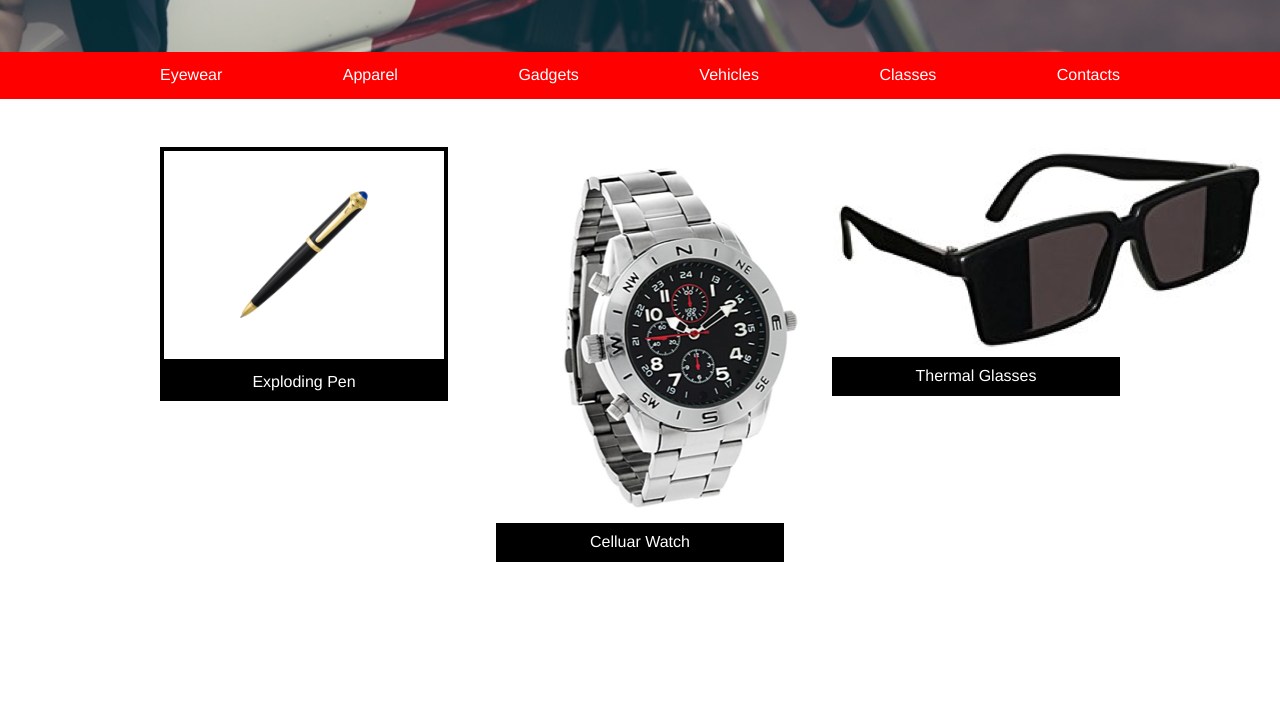
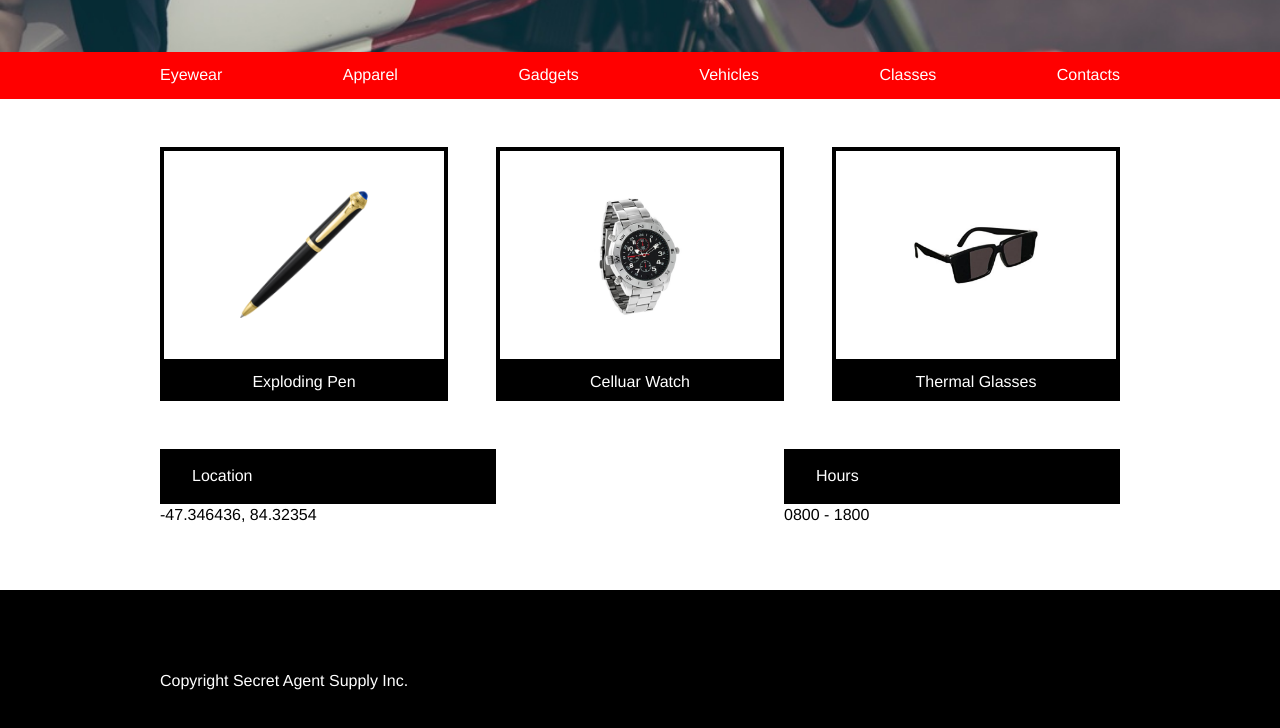
Before and after one commit to tfan1210/SecretAgentSupply, a plain HTML site: page index.html in a window 1280 px wide. Shown: the part 408-1136 px from the top of the page. Before the commit the page ends 970 px from the top, so only its background shows below. Drawn offline with Linux system fonts and the light colour scheme.

Commit message:
Finalized Upload

```diff
--- a/index.html
+++ b/index.html
@@ -41,25 +41,43 @@
     <div class="container">
       <div class="products">
         <div class="product">
-          <div class="pen-image">
+          <div class="product-image">
             <img src="./resources/images/pen.png" alt="pen">
           </div>
           <span class="description">Exploding Pen</span>
         </div>
         <div class="product watch">
-          <div class="watch-image">
+          <div class="product-image">
             <img src="./resources/images/watch.png" alt="watch">
           </div>
           <span class="description">Celluar Watch</span>
         </div>
         <div class="product glasses">
-          <div class="glasses-image">
+          <div class="product-image">
             <img src="./resources/images/glasses.png" alt="glasses">
           </div>
           <span class="description">Thermal Glasses</span>
         </div>
       </div>
     </div>
+    <div class="container">
+      <div class="business-info">
+        <div class="info">
+          <span class="title">Location</span>
+          <span>-47.346436, 84.32354</span>
+        </div>
+        <div class="info">
+          <span class="title">Hours</span>
+          <span>0800 - 1800</span>
+        </div>
+      </div>
+    </div>
+    <!-- Footer -->
+    <footer>
+      <div class="container">
+        Copyright Secret Agent Supply Inc.
+      </div>
+    </footer>
 
   </body>
 </html>
--- a/resources/css/style.css
+++ b/resources/css/style.css
@@ -115,7 +115,7 @@ li {
   }
 }
 
-.pen-image {
+.product-image {
   border: 4px solid black;
   padding: 2em 0;
   height: 9em;
@@ -128,7 +128,7 @@ img {
   border-style: none;
 }
 
-.pen-image img {
+.product-image img {
   max-width: 8em;
 }
 
@@ -139,3 +139,28 @@ img {
   text-align: center;
   padding: 0.5em;
 }
+
+.business-info {
+  display: flex;
+  justify-content: space-between;
+  margin: 3em 0px 0px;
+}
+
+.info {
+  width: 35%;
+}
+
+.info .title {
+  display: block;
+  background-color: black;
+  color: white;
+  padding: 1em 2em;
+}
+
+footer {
+  background-color: black;
+  color: white;
+  padding: 5em 0;
+  text-align: left;
+  margin-top: 4em;
+}
```
